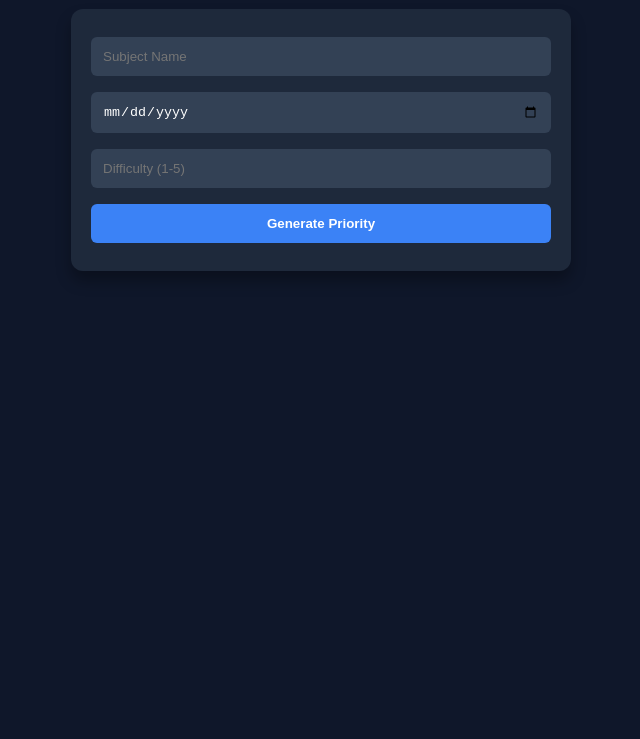
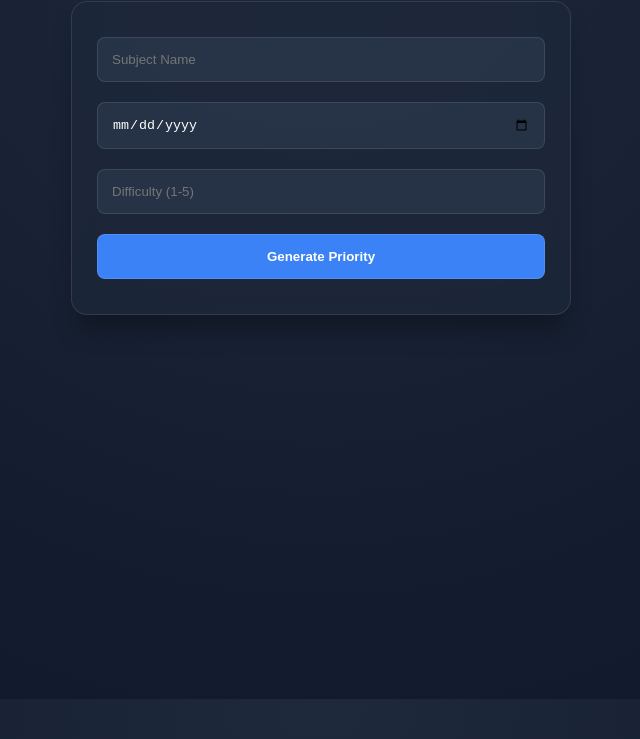
Before and after one commit to ramprateekdharoor-hub/SAMRT-STUDY-PLANNER, a plain HTML site: page index.html in a window 1280 px wide. Shown: the part 101-840 px from the top of the page, without its empty margins (319-959 px from the left). Before the commit the page ends 800 px from the top, so only its background shows below. Drawn offline with Linux system fonts and the light colour scheme.

Commit message:
Enhance UI with new styles and glassmorphism effect
Updated styles for improved UI and added glassmorphism effect.

```diff
--- a/index.html
+++ b/index.html
@@ -5,14 +5,73 @@
     <meta name="viewport" content="width=device-width, initial-scale=1.0">
     <title>Smart Study Planner | AIML Project</title>
     <style>
-        :root { --bg: #0f172a; --card: #1e293b; --accent: #3b82f6; --text: #f8fafc; }
-        body { background: var(--bg); color: var(--text); font-family: 'Inter', sans-serif; display: flex; justify-content: center; padding: 20px; }
-        .container { width: 100%; max-width: 500px; }
-        .input-card { background: var(--card); padding: 20px; border-radius: 12px; margin-bottom: 20px; box-shadow: 0 10px 15px rgba(0,0,0,0.3); }
-        input, button { width: 100%; padding: 12px; margin: 8px 0; border-radius: 6px; border: none; background: #334155; color: white; box-sizing: border-box; }
-        button { background: var(--accent); font-weight: bold; cursor: pointer; }
-        .study-card { background: var(--card); border-left: 5px solid var(--accent); padding: 15px; margin: 10px 0; border-radius: 4px; display: flex; justify-content: space-between; align-items: center; }
-        .priority-high { border-left-color: #ef4444; }
+       :root {
+    --bg: #0f172a;
+    --card: rgba(30, 41, 59, 0.7);
+    --accent: #3b82f6;
+    --text: #f8fafc;
+}
+
+body {
+    /* Premium Radial Gradient */
+    background: radial-gradient(circle at top, #1e293b 0%, #0f172a 100%);
+    background-attachment: fixed;
+    color: var(--text);
+    font-family: 'Inter', sans-serif;
+    display: flex;
+    justify-content: center;
+    padding: 20px;
+    min-height: 100vh;
+    margin: 0;
+}
+
+.container { width: 100%; max-width: 500px; }
+
+.input-card {
+    background: var(--card);
+    /* Glassmorphism Blur Effect */
+    backdrop-filter: blur(12px);
+    -webkit-backdrop-filter: blur(12px);
+    padding: 25px;
+    border-radius: 16px;
+    margin-bottom: 25px;
+    border: 1px solid rgba(255, 255, 255, 0.1);
+    box-shadow: 0 20px 25px -5px rgba(0, 0, 0, 0.3);
+}
+
+input, button {
+    width: 100%;
+    padding: 14px;
+    margin: 10px 0;
+    border-radius: 8px;
+    border: 1px solid rgba(255, 255, 255, 0.1);
+    background: rgba(51, 65, 85, 0.5);
+    color: white;
+    box-sizing: border-box;
+}
+
+button {
+    background: var(--accent);
+    font-weight: bold;
+    cursor: pointer;
+    transition: transform 0.2s;
+}
+
+button:hover { transform: scale(1.02); }
+
+.study-card {
+    background: var(--card);
+    backdrop-filter: blur(8px);
+    border-left: 5px solid var(--accent);
+    padding: 18px;
+    margin: 12px 0;
+    border-radius: 8px;
+    display: flex;
+    justify-content: space-between;
+    align-items: center;
+}
+
+.priority-high { border-left-color: #ef4444; background: rgba(239, 68, 68, 0.1); }
     </style>
 </head>
 <body>
```
